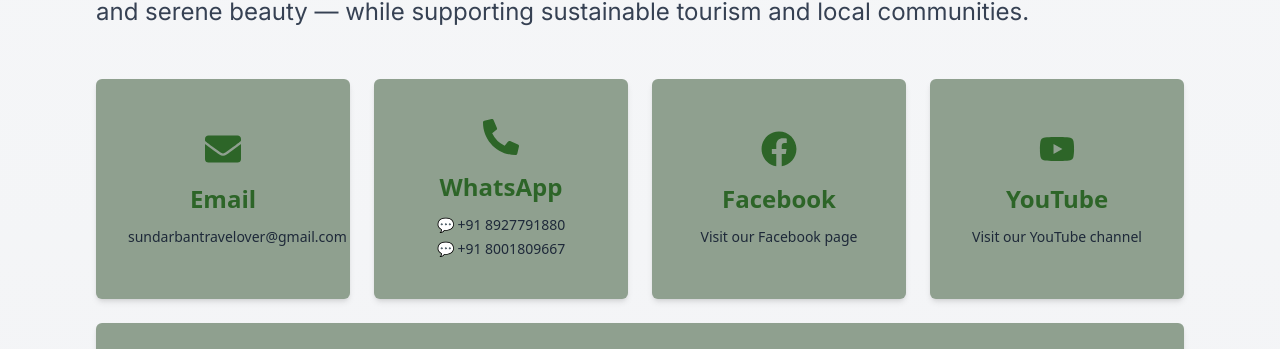
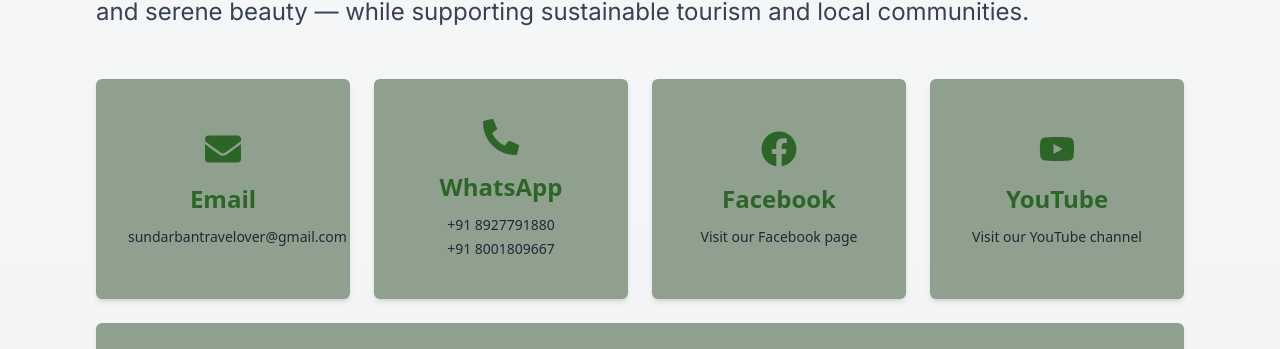
Before and after one commit to sundarbantravelover-pixel/SundarbanTravelover, a Next.js app: page / in a window 1280 px wide. Shown: the part 4254-4603 px from the top of the page. Built offline with nearby package versions, Linux system fonts and the light colour scheme; a web font is replaced by a local one.

Commit message:
Contact info update

```diff
--- a/components/sectionGroups/AboutUsSection.tsx
+++ b/components/sectionGroups/AboutUsSection.tsx
@@ -47,44 +47,27 @@ const AboutUsSection = () => {
             <ContactCard
               icon={FaEnvelope}
               title="Email"
-              details={[
-                <a
-                  key="email"
-                  href="mailto:sundarbantravelover@gmail.com"
-                  className="hover:underline"
-                >
-                  sundarbantravelover@gmail.com
-                </a>
-              ]}
+              details={["sundarbantravelover@gmail.com"]}
             />
           </div>
 
-          {/* Phone / WhatsApp Card */}
+          {/* WhatsApp Card (clickable whole card, both numbers shown) */}
           <div className="flex-1 min-w-[220px]">
+            <a
+              href="https://wa.me/918927791880"
+              target="_blank"
+              rel="noopener noreferrer"
+              className="block h-full"
+            >
               <ContactCard
                 icon={FaPhoneAlt}
                 title="WhatsApp"
                 details={[
-                <a
-                  key="wa1"
-                  href="https://wa.me/918927791880"
-                  target="_blank"
-                  rel="noopener noreferrer"
-                  className="block hover:underline"
-                >
-                  💬 +91 8927791880
-                </a>,
-                <a
-                  key="wa2"
-                  href="https://wa.me/918001809667"
-                  target="_blank"
-                  rel="noopener noreferrer"
-                  className="block hover:underline"
-                >
-                  💬 +91 8001809667
-                </a>
+                  "+91 8927791880",
+                  "+91 8001809667"
                 ]}
               />
+            </a>
           </div>
 
           {/* Facebook Card */}
```
Lines whose indentation alone changed are shown as unchanged.
